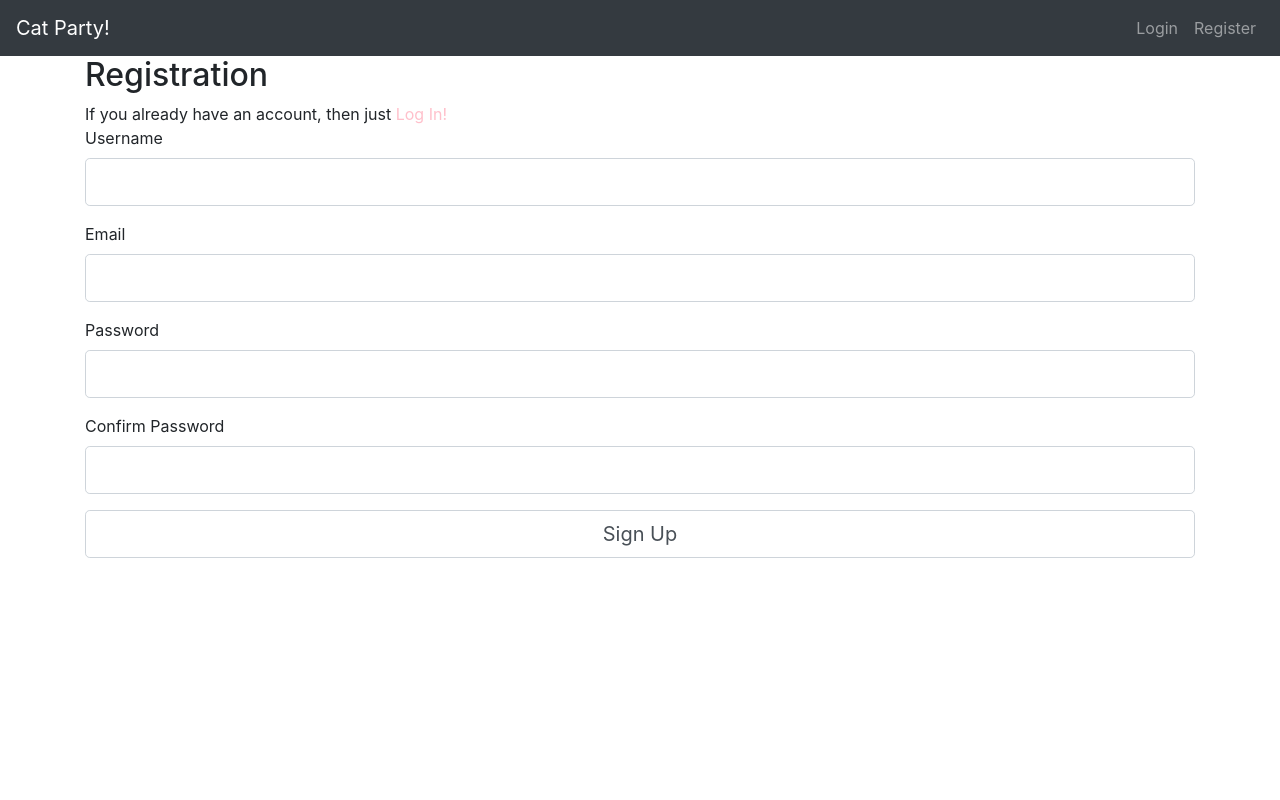
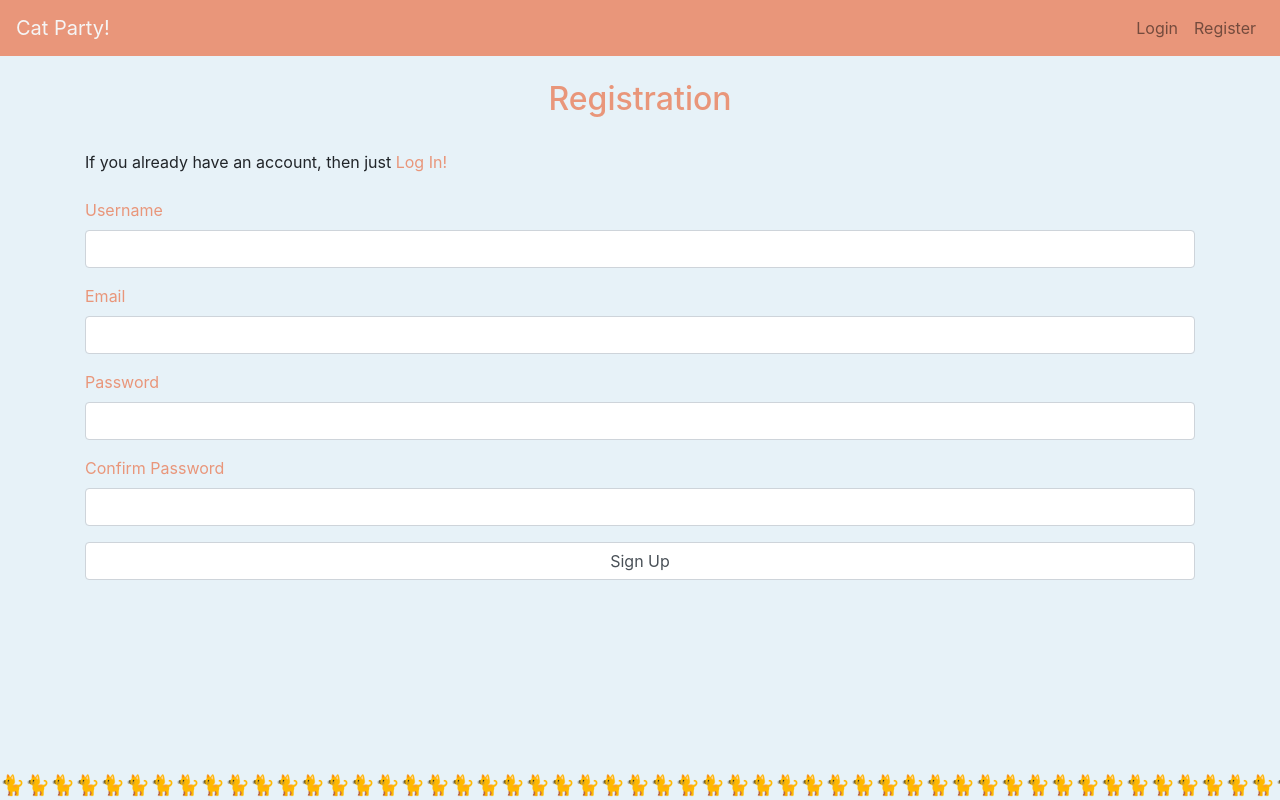
Before and after one commit to jessqin/Cats, a Flask app: page /register in a window 1280 px wide. Run offline with Flask 2, Linux system fonts and the light colour scheme; some libraries are stand-ins or nearby versions.

Commit message:
updated login and register u ui

```diff
--- a/flask_app/static/custom.css
+++ b/flask_app/static/custom.css
@@ -26,9 +26,6 @@ movie {
     border-right: 1px #1d1d1d;
 } */
 
-a {
-    color: pink;
-}
 
 h5 {
     color: pink;
--- a/flask_app/templates/base.html
+++ b/flask_app/templates/base.html
@@ -11,7 +11,7 @@
         <title>Cat Party!</title>
     {% endif %}
 </head>
-<body>
+<body style="background-color:#E7F2F8;">
     {% block header %}
     <h1>Overrideable Content</h1>
     {% endblock %}
--- a/flask_app/templates/header.html
+++ b/flask_app/templates/header.html
@@ -1,7 +1,7 @@
 {% extends "base.html" %}
 {% block header %}
-<nav class="navbar navbar-expand-lg navbar-dark bg-dark">
-    <a class="navbar-brand" href="{{ url_for('index') }}">Cat Party!</a>
+<nav class="navbar navbar-expand-lg navbar-light" style="background-color: darksalmon; color:whitesmoke;">
+    <a style="color:whitesmoke;" class="navbar-brand" href="{{ url_for('index') }}">Cat Party!</a>
     <button class="navbar-toggler" type="button" data-toggle="collapse" data-target="#navbarCollapse"
         aria-controls="navbarSupportedContent" aria-expanded="false" aria-label="Toggle navigation">
         <span class="navbar-toggler-icon"></span>
@@ -10,7 +10,7 @@
     <div class="collapse navbar-collapse" id="navbarCollapse">
         <ul class="navbar-nav ml-auto">
             {% if current_user.is_authenticated %}
-            <li class="nav-item">
+            <li style="color:whitesmoke;" class="nav-item">
                 <a class="nav-link" href="{{ url_for('account') }}">
                     Account
                 </a>
--- a/flask_app/templates/register.html
+++ b/flask_app/templates/register.html
@@ -1,23 +1,26 @@
 {% extends "header.html" %}
 {% block content %}
+<br>
+<div class="row">
+    <div class="col text-center">
+        <h2 style="color: darksalmon">Registration</h2>
+    </div>
+</div>
+<br>
 <div class="row">
     <div class="col">
-        <h2>Registration</h2>
-    </div>
-</div>
-<div class="row">
-    <div class="col">
-        If you already have an account, then just <a href={{ url_for('login') }}>Log In!</a>
+        If you already have an account, then just <a style="color: darksalmon" href={{ url_for('login') }}>Log In!</a>
     </div>
 </div>
 <!-- Registration Form: -->
-<div class="row">
+<br>
+<div class="row" style="color: darksalmon">
     <div class="col">
         <form action="" method="post">
             {{ form.csrf_token }}
             <div class="form-group">
                 {{ form.username.label(class="form-control-label") }}
-                {{ form.username(class="form-control form-control-lg") }}
+                {{ form.username(class="form-control") }}
                 {% if form.username.errors %}
                 <div class="alert alert-warning" role="alert">
                     {% for error in form.username.errors %}
@@ -28,7 +31,7 @@
             </div>
             <div class="form-group">
                 {{ form.email.label(class="form-control-label") }}
-                {{ form.email(class="form-control form-control-lg") }}
+                {{ form.email(class="form-control") }}
                 {% if form.email.errors %}
                 <div class="alert alert-warning" role="alert">
                     {% for error in form.email.errors %}
@@ -39,7 +42,7 @@
             </div>
             <div class="form-group">
                 {{ form.password.label(class="form-control-label") }}
-                {{ form.password(class="form-control form-control-lg") }}
+                {{ form.password(class="form-control") }}
                 {% if form.password.errors %}
                 <div class="alert alert-warning" role="alert">
                     {% for error in form.password.errors %}
@@ -50,7 +53,7 @@
             </div>
             <div class="form-group">
                 {{ form.confirm_password.label(class="form-control-label") }}
-                {{ form.confirm_password(class="form-control form-control-lg") }}
+                {{ form.confirm_password(class="form-control") }}
                 {% if form.confirm_password.errors %}
                 <div class="alert alert-warning" role="alert">
                     {% for error in form.confirm_password.errors %}
@@ -60,10 +63,12 @@
                 {% endif %}
             </div>
             <div class="form-group">
-                {{ form.submit(class="form-control form-control-lg") }}
+                {{ form.submit(class="form-control") }}
             </div>
         </form>
     </div>
 </div>
-
+<footer class="fixed-bottom align-items-center" >
+        <span style="font-size: 20px; white-space: nowrap; text-overflow: ellipsis; overflow: hidden;" id="cat-border"></span>
+</footer>
 {% endblock %}
```
Also changed, not shown: flask_app/templates/login.html (+17 -11 lines).
